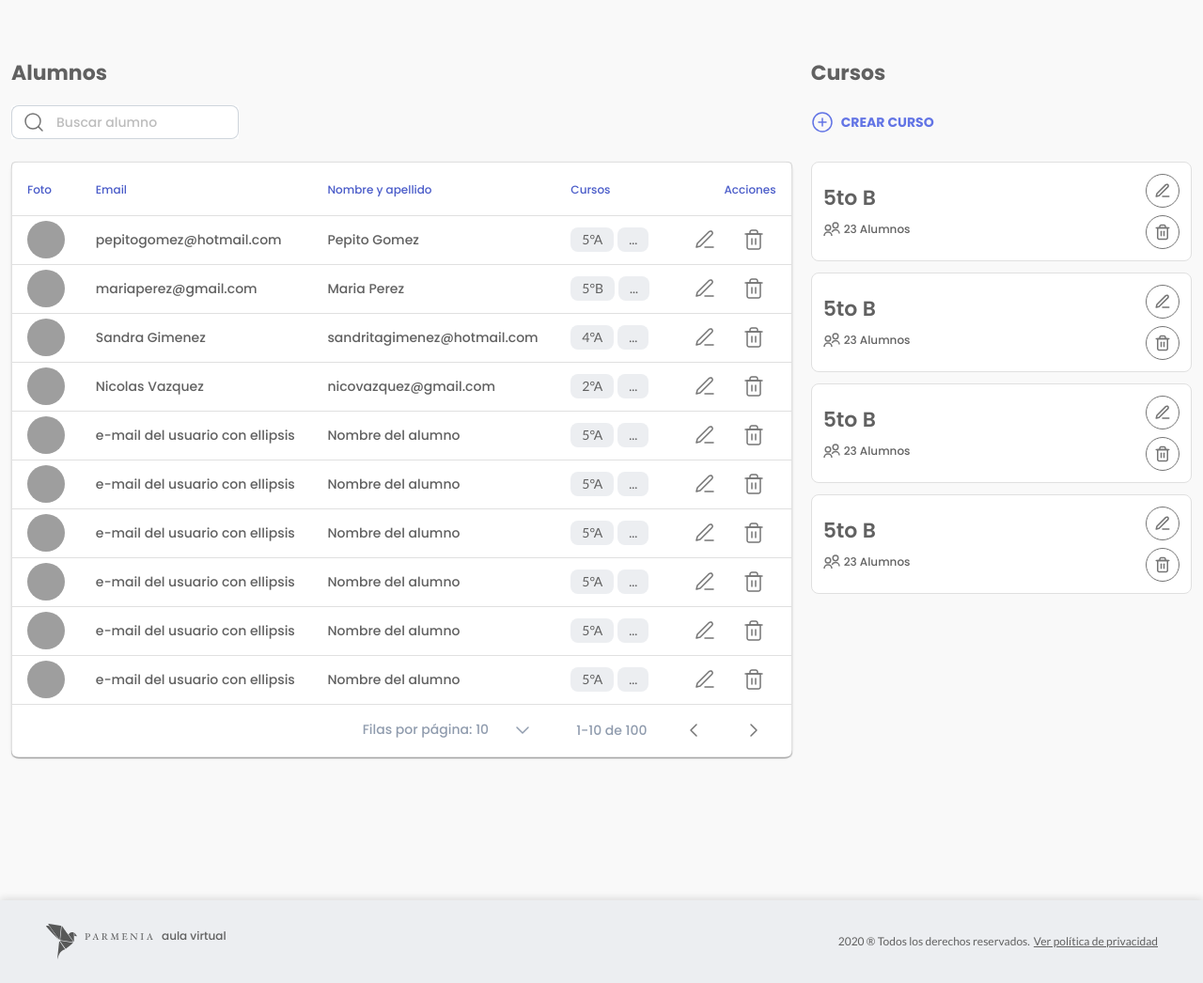
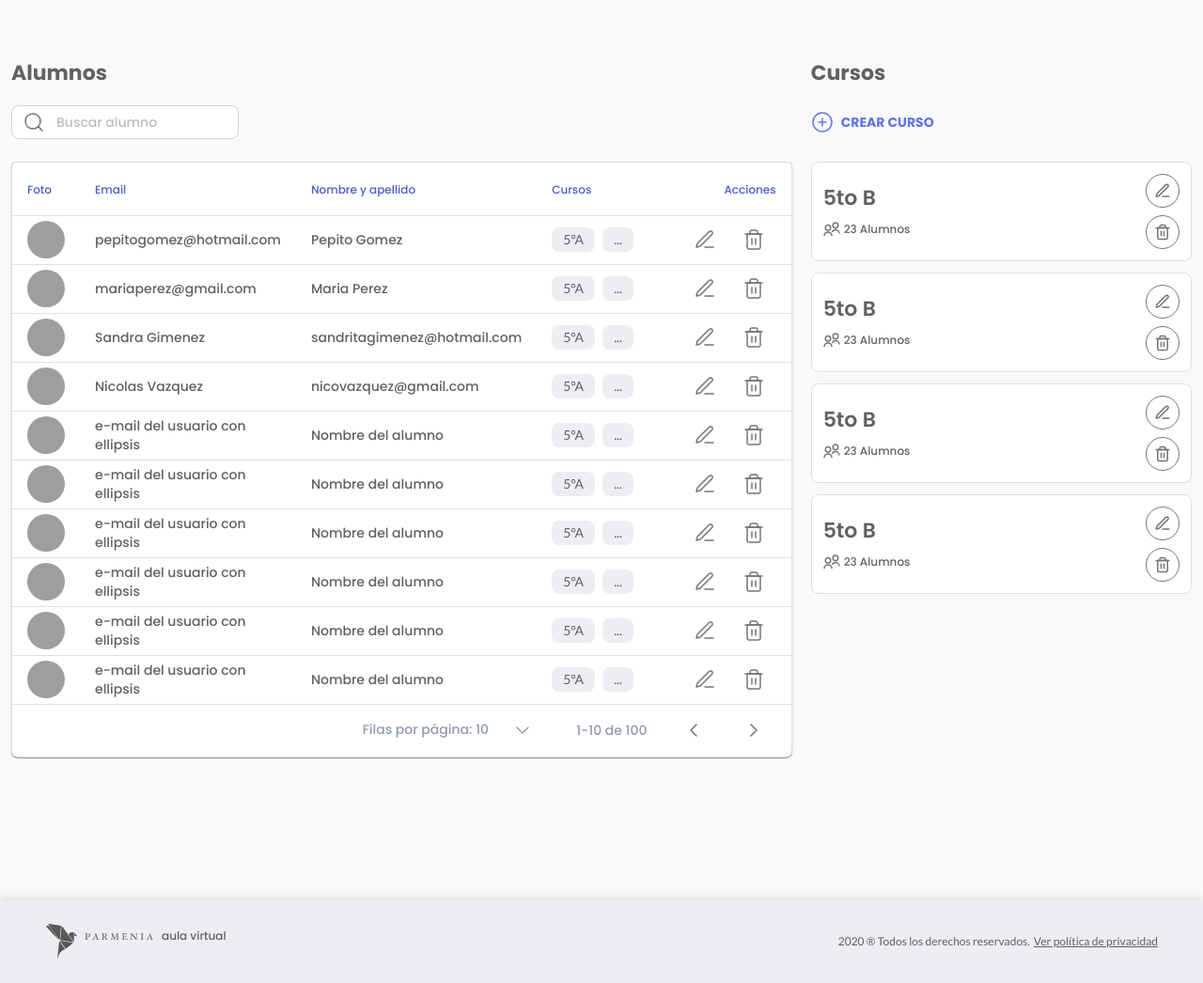
Before and after one commit to rvillaverde/parmenia, a PHP site: page /alumnos.html in a window 1280 px wide. Shown: the part 176-1222 px from the top of the page at 94% size. Run offline with PHP 8.4, Linux system fonts and the light colour scheme; grey boxes are pictures that could not be loaded.

Commit message:
some adjustments on docentes and alumnos tables

```diff
--- a/alumnos.html
+++ b/alumnos.html
@@ -623,10 +623,10 @@
                           <i class="mdc-icon small sort-icon sort-down-icon"></i>
                         </div>
                       </th>
-                      <th class="mdc-data-table__header-cell" role="columnheader" scope="col">
+                      <th class="mdc-data-table__header-cell span-20" role="columnheader" scope="col">
                         <span class="mdc-typography--caption">Cursos</span>
                       </th>
-                      <th class="mdc-data-table__header-cell mdc-data-table__header-cell--actions" role="columnheader" scope="col">
+                      <th class="mdc-data-table__header-cell mdc-data-table__header-cell--actions span-20" role="columnheader" scope="col">
                         <span class="mdc-typography--caption">Acciones</span>
                       </th>
                     </tr>
@@ -645,6 +645,7 @@
                         <span class="mdc-typography--subtitle1">Pepito Gomez</span>
                       </td>
                       <td class="mdc-data-table__cell">
+                        <div class="mdc-chip-set" data-role="grid">
                           <div class="mdc-chip" role="row">
                             <span role="gridcell">
                               <span tabindex="-1" class="mdc-chip__text mdc-typography--body2">5°A</span>
@@ -654,6 +655,7 @@
                             <span role="gridcell">
                               <span tabindex="-1" class="mdc-chip__text mdc-typography--body2">...</span>
                             </span>
+                          </div>
                         </div>
                       </td>
                       <td class="mdc-data-table__cell mdc-data-table__cell--actions">
@@ -692,15 +694,17 @@
                         <span class="mdc-typography--subtitle1">Maria Perez</span>
                       </td>
                       <td class="mdc-data-table__cell">
+                        <div class="mdc-chip-set" data-role="grid">
                           <div class="mdc-chip" role="row">
                             <span role="gridcell">
-                            <span tabindex="-1" class="mdc-chip__text mdc-typography--body2">5°B</span>
+                              <span tabindex="-1" class="mdc-chip__text mdc-typography--body2">5°A</span>
                             </span>
                           </div>
                           <div class="mdc-chip" role="row">
                             <span role="gridcell">
                               <span tabindex="-1" class="mdc-chip__text mdc-typography--body2">...</span>
                             </span>
+                          </div>
                         </div>
                       </td>
                       <td class="mdc-data-table__cell mdc-data-table__cell--actions">
@@ -739,15 +743,17 @@
                         <span class="mdc-typography--subtitle1">sandritagimenez@hotmail.com</span>
                       </td>
                       <td class="mdc-data-table__cell">
+                        <div class="mdc-chip-set" data-role="grid">
                           <div class="mdc-chip" role="row">
                             <span role="gridcell">
-                            <span tabindex="-1" class="mdc-chip__text mdc-typography--body2">4°A</span>
+                              <span tabindex="-1" class="mdc-chip__text mdc-typography--body2">5°A</span>
                             </span>
                           </div>
                           <div class="mdc-chip" role="row">
                             <span role="gridcell">
                               <span tabindex="-1" class="mdc-chip__text mdc-typography--body2">...</span>
                             </span>
+                          </div>
                         </div>
                       </td>
                       <td class="mdc-data-table__cell mdc-data-table__cell--actions">
@@ -786,15 +792,17 @@
                         <span class="mdc-typography--subtitle1">nicovazquez@gmail.com</span>
                       </td>
                       <td class="mdc-data-table__cell">
+                        <div class="mdc-chip-set" data-role="grid">
                           <div class="mdc-chip" role="row">
                             <span role="gridcell">
-                            <span tabindex="-1" class="mdc-chip__text mdc-typography--body2">2°A</span>
+                              <span tabindex="-1" class="mdc-chip__text mdc-typography--body2">5°A</span>
                             </span>
                           </div>
                           <div class="mdc-chip" role="row">
                             <span role="gridcell">
                               <span tabindex="-1" class="mdc-chip__text mdc-typography--body2">...</span>
                             </span>
+                          </div>
                         </div>
                       </td>
                       <td class="mdc-data-table__cell mdc-data-table__cell--actions">
@@ -833,6 +841,7 @@
                         <span class="mdc-typography--subtitle1">Nombre del alumno</span>
                       </td>
                       <td class="mdc-data-table__cell">
+                        <div class="mdc-chip-set" data-role="grid">
                           <div class="mdc-chip" role="row">
                             <span role="gridcell">
                               <span tabindex="-1" class="mdc-chip__text mdc-typography--body2">5°A</span>
@@ -842,6 +851,7 @@
                             <span role="gridcell">
                               <span tabindex="-1" class="mdc-chip__text mdc-typography--body2">...</span>
                             </span>
+                          </div>
                         </div>
                       </td>
                       <td class="mdc-data-table__cell mdc-data-table__cell--actions">
@@ -880,6 +890,7 @@
                         <span class="mdc-typography--subtitle1">Nombre del alumno</span>
                       </td>
                       <td class="mdc-data-table__cell">
+                        <div class="mdc-chip-set" data-role="grid">
                           <div class="mdc-chip" role="row">
                             <span role="gridcell">
                               <span tabindex="-1" class="mdc-chip__text mdc-typography--body2">5°A</span>
@@ -889,6 +900,7 @@
                             <span role="gridcell">
                               <span tabindex="-1" class="mdc-chip__text mdc-typography--body2">...</span>
                             </span>
+                          </div>
                         </div>
                       </td>
                       <td class="mdc-data-table__cell mdc-data-table__cell--actions">
@@ -927,6 +939,7 @@
                         <span class="mdc-typography--subtitle1">Nombre del alumno</span>
                       </td>
                       <td class="mdc-data-table__cell">
+                        <div class="mdc-chip-set" data-role="grid">
                           <div class="mdc-chip" role="row">
                             <span role="gridcell">
                               <span tabindex="-1" class="mdc-chip__text mdc-typography--body2">5°A</span>
@@ -936,6 +949,7 @@
                             <span role="gridcell">
                               <span tabindex="-1" class="mdc-chip__text mdc-typography--body2">...</span>
                             </span>
+                          </div>
                         </div>
                       </td>
                       <td class="mdc-data-table__cell mdc-data-table__cell--actions">
@@ -974,6 +988,7 @@
                         <span class="mdc-typography--subtitle1">Nombre del alumno</span>
                       </td>
                       <td class="mdc-data-table__cell">
+                        <div class="mdc-chip-set" data-role="grid">
                           <div class="mdc-chip" role="row">
                             <span role="gridcell">
                               <span tabindex="-1" class="mdc-chip__text mdc-typography--body2">5°A</span>
@@ -983,6 +998,7 @@
                             <span role="gridcell">
                               <span tabindex="-1" class="mdc-chip__text mdc-typography--body2">...</span>
                             </span>
+                          </div>
                         </div>
                       </td>
                       <td class="mdc-data-table__cell mdc-data-table__cell--actions">
@@ -1021,6 +1037,7 @@
                         <span class="mdc-typography--subtitle1">Nombre del alumno</span>
                       </td>
                       <td class="mdc-data-table__cell">
+                        <div class="mdc-chip-set" data-role="grid">
                           <div class="mdc-chip" role="row">
                             <span role="gridcell">
                               <span tabindex="-1" class="mdc-chip__text mdc-typography--body2">5°A</span>
@@ -1030,6 +1047,7 @@
                             <span role="gridcell">
                               <span tabindex="-1" class="mdc-chip__text mdc-typography--body2">...</span>
                             </span>
+                          </div>
                         </div>
                       </td>
                       <td class="mdc-data-table__cell mdc-data-table__cell--actions">
@@ -1068,6 +1086,7 @@
                         <span class="mdc-typography--subtitle1">Nombre del alumno</span>
                       </td>
                       <td class="mdc-data-table__cell">
+                        <div class="mdc-chip-set" data-role="grid">
                           <div class="mdc-chip" role="row">
                             <span role="gridcell">
                               <span tabindex="-1" class="mdc-chip__text mdc-typography--body2">5°A</span>
@@ -1077,6 +1096,7 @@
                             <span role="gridcell">
                               <span tabindex="-1" class="mdc-chip__text mdc-typography--body2">...</span>
                             </span>
+                          </div>
                         </div>
                       </td>
                       <td class="mdc-data-table__cell mdc-data-table__cell--actions">
--- a/styles/tables.css
+++ b/styles/tables.css
@@ -151,7 +151,7 @@
 }
 
 .mdc-data-table__cell .mdc-chip-set {
-  padding: 0;
+  padding: 4px 0;
 }
 
 .mdc-data-table__table .mdc-data-table__header-cell--actions,
```
Also changed, not shown: docentes.html (+21 -1 lines). Lines whose indentation alone changed are shown as unchanged.
